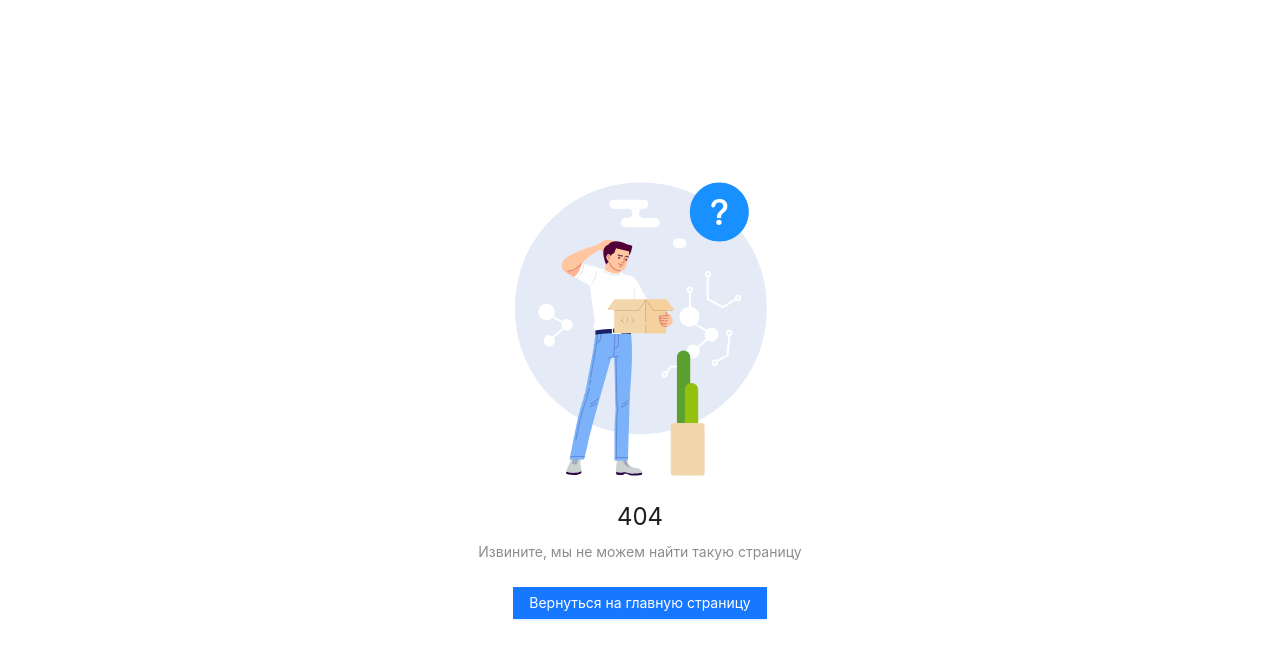
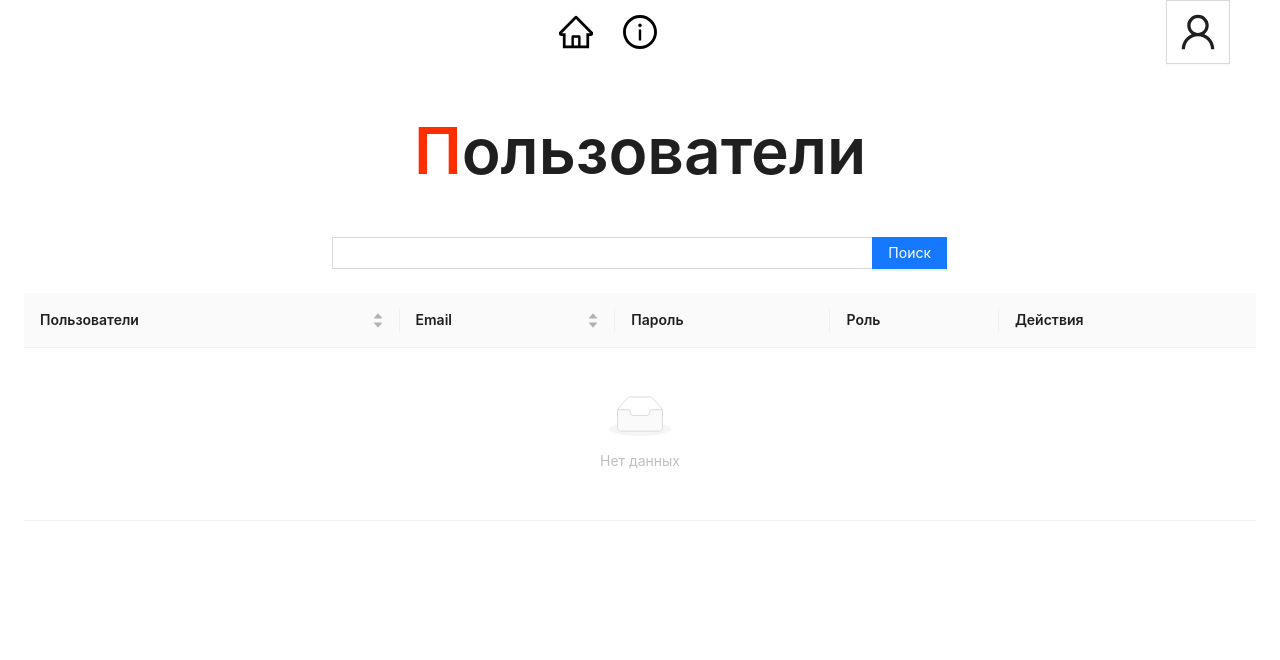
Before and after one commit to Kundakchan/todo-manager, a Vue app: page /users in a window 1280 px wide. Before the commit this address led to /error. Shown: the top 660 px of the page. Built offline with nearby package versions, Linux system fonts and the light colour scheme.

Commit message:
[9] - page users layout

```diff
--- a/components.d.ts
+++ b/components.d.ts
@@ -14,6 +14,7 @@ declare module 'vue' {
     ADivider: typeof import('ant-design-vue/es')['Divider']
     AInput: typeof import('ant-design-vue/es')['Input']
     AInputGroup: typeof import('ant-design-vue/es')['InputGroup']
+    AInputSearch: typeof import('ant-design-vue/es')['InputSearch']
     ALayout: typeof import('ant-design-vue/es')['Layout']
     ALayoutContent: typeof import('ant-design-vue/es')['LayoutContent']
     ALayoutFooter: typeof import('ant-design-vue/es')['LayoutFooter']
--- /dev/null
+++ b/src/configs/user.grid.config.json
@@ -0,0 +1,24 @@
+[
+  {
+    "title": "Пользователи",
+    "dataIndex": "users",
+    "sorter": true
+  },
+  {
+    "title": "Email",
+    "dataIndex": "email",
+    "sorter": true
+  },
+  {
+    "title": "Пароль",
+    "dataIndex": "password"
+  },
+  {
+    "title": "Роль",
+    "dataIndex": "role"
+  },
+  {
+    "title": "Действия",
+    "dataIndex": "actions"
+  }
+]
--- /dev/null
+++ b/src/pages/Users.vue
@@ -0,0 +1,33 @@
+<script lang="ts" setup>
+import { reactive } from 'vue';
+import column from '@/configs/user.grid.config.json'
+
+const source = reactive([])
+</script>
+
+<template>
+  <div class="users-wrapper grid pb64 pl24 pr24">
+    <a-row justify="center">
+      <a-col>
+        <a-typography-title class="fs-64 mb48 mt48"><span class="color-red">П</span>ользователи</a-typography-title>
+      </a-col>
+    </a-row>
+    <a-row justify="center" class="mb24">
+      <a-col :span="12">
+        <a-input-search enter-button="Поиск" />
+      </a-col>
+    </a-row>
+    <a-row >
+      <a-col :span="24">
+        <a-table :columns="column" :data-source="source">
+        </a-table>
+      </a-col>
+    </a-row>
+  </div>
+</template>
+
+<style lang="scss" scoped>
+.users-wrapper {
+  grid-template-rows: auto auto 1fr;
+}
+</style>
--- a/src/router/router.config.ts
+++ b/src/router/router.config.ts
@@ -12,6 +12,7 @@ const PageRegistration = () => import('@/pages/Registration.vue')
 const PageNotFond = () => import('@/pages/NotFond.vue')
 const PageForbidden = () => import('@/pages/Forbidden.vue')
 const PageProfile = () => import('@/pages/Profile.vue')
+const PageUsers = () => import('@/pages/Users.vue')
 
 const routes: RouteRecordRaw[] = [
   {
@@ -33,6 +34,11 @@ const routes: RouteRecordRaw[] = [
         path: 'profile',
         name: 'Profile',
         component: PageProfile
+      },
+      {
+        path: 'users',
+        name: 'Users',
+        component: PageUsers
       }
     ]
   },
```
